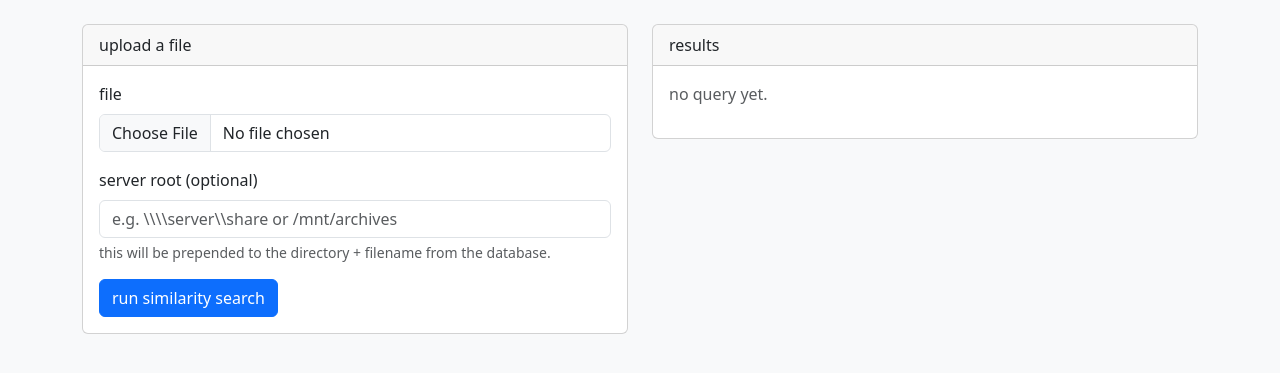
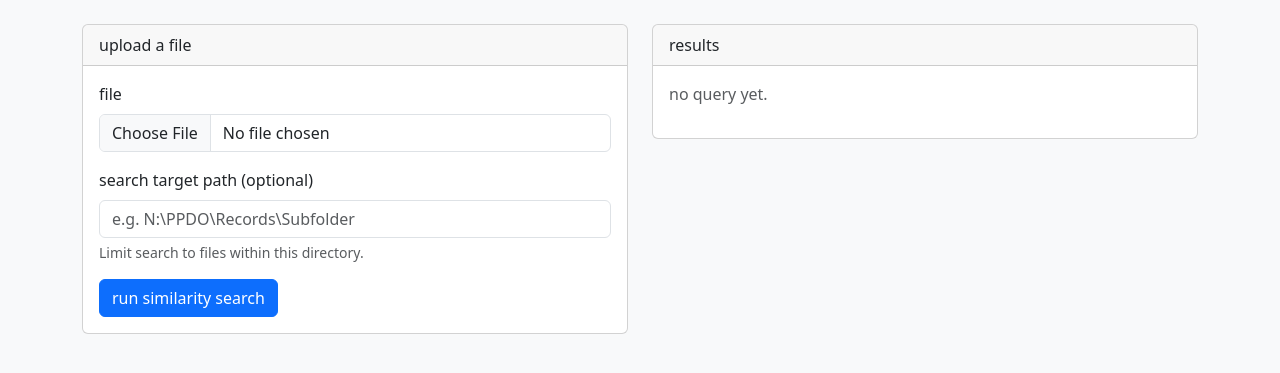
Before and after one commit to aa-dank/vec_search_demo, a FastAPI app: page / in a window 1280 px wide. Shown: the part 50-423 px from the top of the page. Run offline with FastAPI, Linux system fonts and the light colour scheme; parts of the project's set-up code (start-up, migrations or seed data) failed here and were passed over; some libraries are stand-ins or nearby versions.

Commit message:
query and form logic further development

```diff
--- a/app.py
+++ b/app.py
@@ -10,6 +10,7 @@ from fastapi.templating import Jinja2Templates
 
 from config import Config
 from db import get_connection
+from utils import extract_server_dirs
 
 from embedding.minilm import MiniLMEmbedder
 
@@ -20,6 +21,7 @@ from text_extraction.office_doc_extraction import PresentationTextExtractor, Spr
 from text_extraction.web_extraction import HtmlTextExtractor, EmailTextExtractor
 from text_extraction.extraction_utils import common_char_replacements, strip_diacritics, normalize_unicode, normalize_whitespace
 
+USER_SERVER_MOUNT_PATH = "N:\\PPDO\\Records"
 
 # Initialize extractors and Tika fallback
 pdf_extractor = PDFTextExtractor()
@@ -92,7 +94,7 @@ async def index_get(request: Request):
             "error": None,
             "results": [],
             "query_text": None,
-            "server_root": "",
+            "search_target_path": "",
             "distance_metric": "cosine",
         },
     )
@@ -102,16 +104,35 @@ async def index_get(request: Request):
 async def index_post(
     request: Request,
     file: Optional[UploadFile] = File(None),
-    server_root: str = Form(""),
+    search_target_path: str = Form(""),
 ):
     error = None
     results = []
     query_text = None
     distance_metric = "cosine"
 
-    if not file or not file.filename:
+    # Determine path filter from search_target_path
+    path_filter = None
+    if search_target_path:
+        try:
+            # extract_server_dirs returns relative path with forward slashes
+            # We use include_filename=True because search_target_path is a directory,
+            # and we don't want to strip the last component.
+            relative_dir = extract_server_dirs(search_target_path, USER_SERVER_MOUNT_PATH, include_filename=True)
+
+            if relative_dir == ".":
+                relative_dir = ""
+
+            if relative_dir:
+                # We want to match anything starting with this directory
+                path_filter = relative_dir + "%"
+        except ValueError:
+             error = f"Search target path must be under {USER_SERVER_MOUNT_PATH}"
+
+    if not error and (not file or not file.filename):
         error = "please choose a file."
-    else:
+
+    if not error:
         temp_dir = tempfile.mkdtemp(prefix="upload_")
         safe_filename = os.path.basename(file.filename)
         tmp_path = os.path.join(temp_dir, safe_filename)
@@ -139,29 +160,54 @@ async def index_post(
                     with conn.cursor() as cur:
                         # using cosine distance (<=>) on minilm_emb
                         # we also join to files + file_locations for paths
-                        sql = """
-                            SELECT
-                                fc.file_hash,
-                                fl.file_server_directories,
-                                fl.filename,
-                                (fc.minilm_emb <=> %(query_vec)s) AS distance
-                            FROM file_contents fc
-                            JOIN files f
-                              ON f.hash = fc.file_hash
-                            LEFT JOIN file_locations fl
-                              ON fl.file_id = f.id
-                            WHERE fc.minilm_emb IS NOT NULL
-                            ORDER BY fc.minilm_emb <=> %(query_vec)s
-                            LIMIT %(top_k)s;
-                        """
 
-                        cur.execute(
-                            sql,
-                            {
-                                "query_vec": query_vec,
-                                "top_k": Config.TOP_K,
-                            },
-                        )
+                        # With a path filter, postgres first narrows the candidate set via file_locations,
+                        # then computes vector similarity on that subset.
+
+                        params = {
+                            "query_vec": query_vec,
+                            "top_k": Config.TOP_K,
+                        }
+
+                        if path_filter:
+                            params["path_filter"] = path_filter
+                            sql = """
+                                WITH candidate_files AS (
+                                    SELECT DISTINCT file_id
+                                    FROM file_locations
+                                    WHERE file_server_directories LIKE %(path_filter)s
+                                )
+                                SELECT
+                                    fc.file_hash,
+                                    fl.file_server_directories,
+                                    fl.filename,
+                                    (fc.minilm_emb <=> %(query_vec)s) AS distance
+                                FROM file_contents fc
+                                JOIN files f ON f.hash = fc.file_hash
+                                JOIN candidate_files cf ON cf.file_id = f.id
+                                LEFT JOIN file_locations fl ON fl.file_id = f.id
+                                WHERE fc.minilm_emb IS NOT NULL
+                                ORDER BY distance
+                                LIMIT %(top_k)s;
+                            """
+                        else:
+                            sql = """
+                                SELECT
+                                    fc.file_hash,
+                                    fl.file_server_directories,
+                                    fl.filename,
+                                    (fc.minilm_emb <=> %(query_vec)s) AS distance
+                                FROM file_contents fc
+                                JOIN files f
+                                  ON f.hash = fc.file_hash
+                                LEFT JOIN file_locations fl
+                                  ON fl.file_id = f.id
+                                WHERE fc.minilm_emb IS NOT NULL
+                                ORDER BY distance
+                                LIMIT %(top_k)s;
+                            """
+
+                        cur.execute(sql, params)
                         rows = cur.fetchall()
 
                 # 4) post-process rows and build full paths
@@ -171,7 +217,8 @@ async def index_post(
                     distance = row.get("distance")
 
                     # normalize separators a bit; you can tweak for your env
-                    pieces = [p for p in [server_root, directory, filename] if p]
+                    # Use USER_SERVER_MOUNT_PATH as the root
+                    pieces = [p for p in [USER_SERVER_MOUNT_PATH, directory, filename] if p]
                     full_path = os.path.join(*pieces) if pieces else ""
 
                     results.append(
@@ -203,7 +250,7 @@ async def index_post(
             "error": error,
             "results": results,
             "query_text": query_text,
-            "server_root": server_root,
+            "search_target_path": search_target_path,
             "distance_metric": distance_metric,
         },
     )
--- a/templates/index.html
+++ b/templates/index.html
@@ -19,19 +19,19 @@
             </div>
 
             <div class="mb-3">
-              <label for="server_root" class="form-label">
-                server root (optional)
+              <label for="search_target_path" class="form-label">
+                search target path (optional)
               </label>
               <input
                 class="form-control"
                 type="text"
-                id="server_root"
-                name="server_root"
-                placeholder="e.g. \\\\server\\share or /mnt/archives"
-                value="{{ server_root or '' }}"
+                id="search_target_path"
+                name="search_target_path"
+                placeholder="e.g. N:\PPDO\Records\Subfolder"
+                value="{{ search_target_path or '' }}"
               >
               <div class="form-text">
-                this will be prepended to the directory + filename from the database.
+                Limit search to files within this directory.
               </div>
             </div>
 
```
